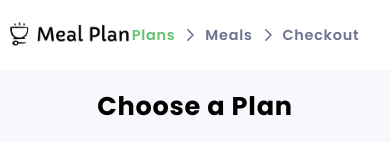
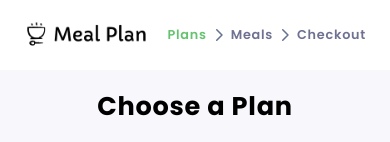
Before and after one commit to gyeongmin-lee/meal-delivery-onboarding, a Next.js app: page /signup/plan in a window 390 px wide. Shown: the top 142 px of the page. Built offline with nearby package versions, Linux system fonts and the light colour scheme.

Commit message:
temp mobile fix

```diff
--- a/components/Dropdown/Dropdown.scss
+++ b/components/Dropdown/Dropdown.scss
@@ -48,6 +48,7 @@
     grid-template-columns: 1fr min-content;
     column-gap: 12px;
     padding: 14px 20px;
+    white-space: nowrap;
   }
 
   .Dropdown-arrow-wrapper {
--- a/components/NavBar/NavBar.scss
+++ b/components/NavBar/NavBar.scss
@@ -17,6 +17,7 @@
   display: grid;
   align-items: center;
   align-content: center;
+  gap: 12px;
   grid-template-columns: 1fr max-content;
   @include fullhd {
     max-width: 1344px;
@@ -35,13 +36,17 @@
 
   &__step {
     display: grid;
-    grid-template-columns: min-content 1fr min-content 1fr min-content 1fr;
+    grid-template-columns: min-content 1fr min-content 1fr min-content;
     align-items: center;
     justify-content: center;
 
     column-gap: 10px;
     @include mobile {
       column-gap: 6px;
+    }
+
+    @include tiny-mobile {
+      gap: 3px;
     }
   }
 
@@ -50,6 +55,10 @@
     font-weight: 600;
     color: $text-color-greyscale;
     text-decoration: none;
+
+    @include tiny-mobile {
+      font-size: $font-size-small;
+    }
 
     &--active {
       color: $primary-color;
```
Also changed, not shown: pages/signup/meal/index.scss (+9 -0 lines).
